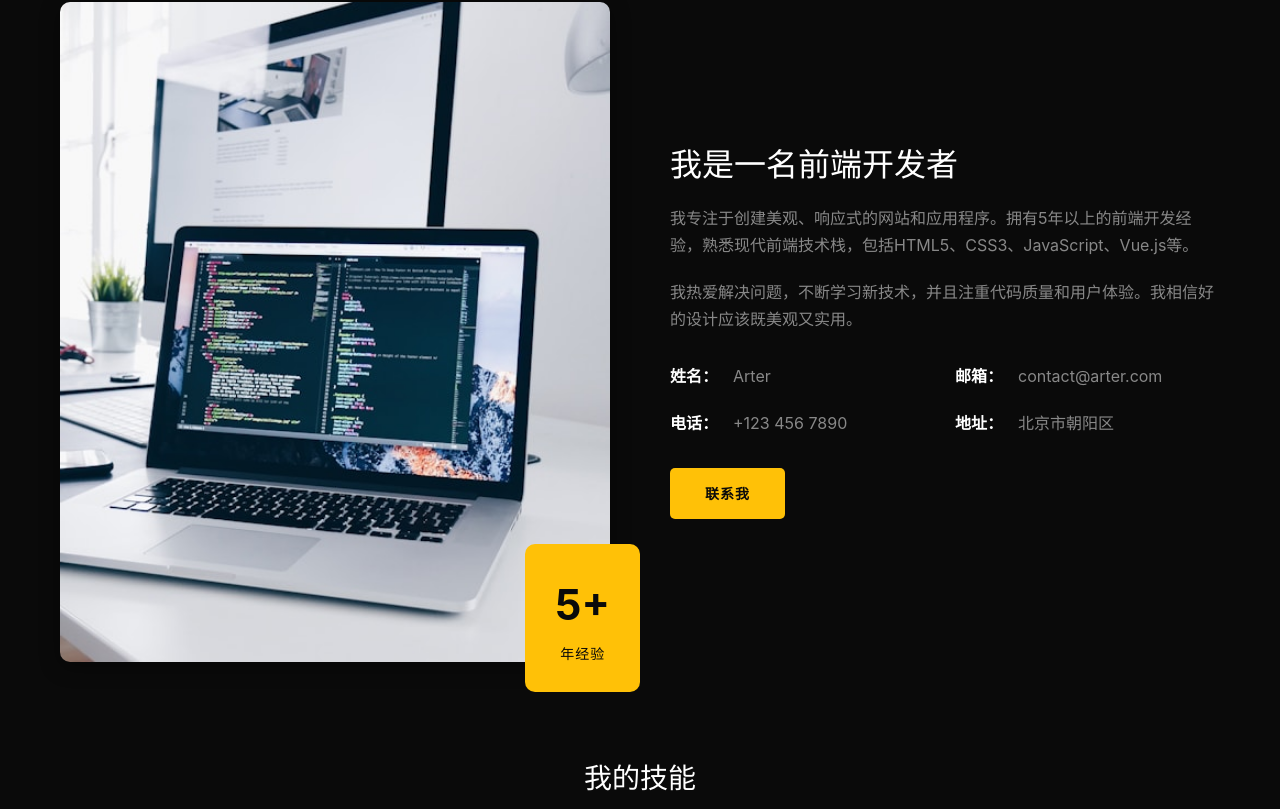
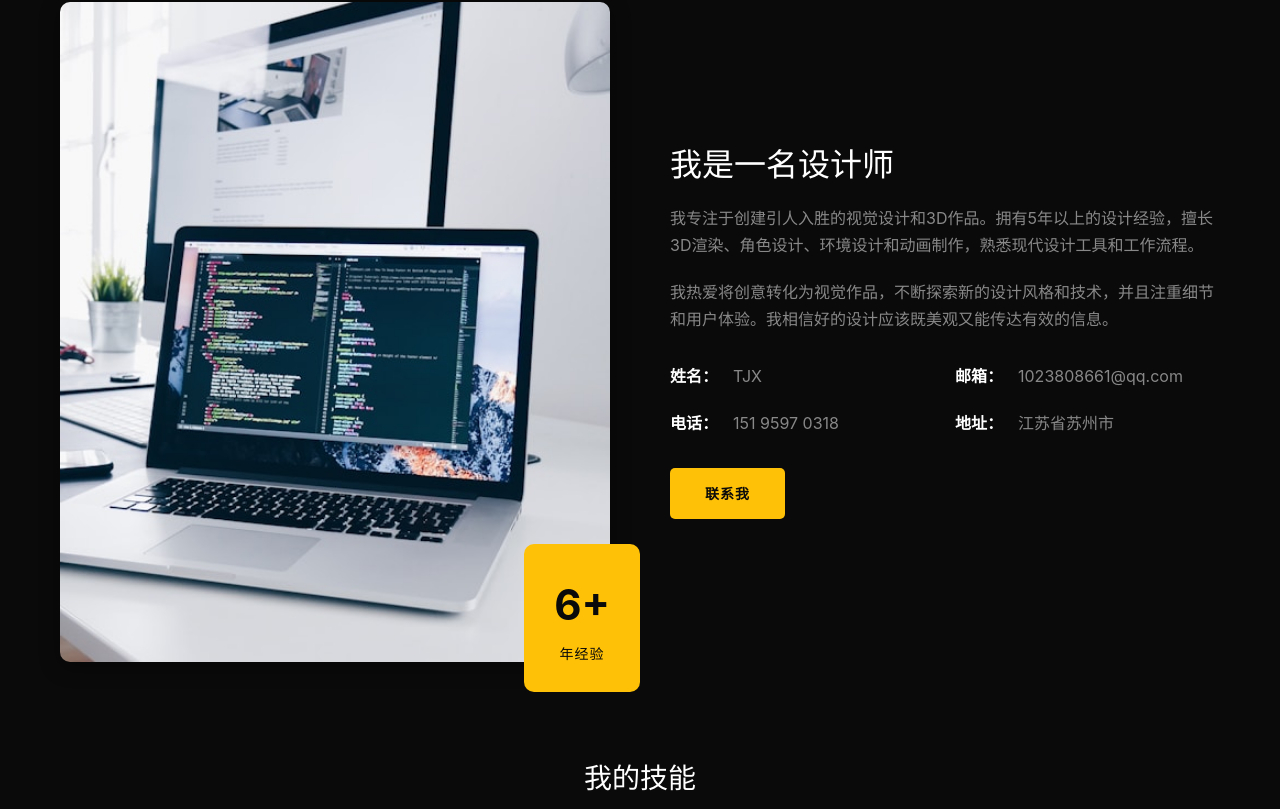
Before and after one commit to wwujunfeng/my-blog, a Vue app: page / in a window 1280 px wide. Shown: the part 1051-1860 px from the top of the page. Built offline with nearby package versions, Linux system fonts and the light colour scheme.

Commit message:
Update personal information

```diff
--- a/src/components/About.vue
+++ b/src/components/About.vue
@@ -9,34 +9,34 @@
         <div class="about-image animate-on-scroll">
           <img src="../assets/profile/about.jpg" alt="About Me">
           <div class="experience-badge">
-            <span class="number">5+</span>
+            <span class="number">6+</span>
             <span class="text">年经验</span>
           </div>
         </div>
         <div class="about-text animate-on-scroll">
-          <h3>我是一名前端开发者</h3>
+          <h3>我是一名设计师</h3>
           <p>
-            我专注于创建美观、响应式的网站和应用程序。拥有5年以上的前端开发经验，熟悉现代前端技术栈，包括HTML5、CSS3、JavaScript、Vue.js等。
+            我专注于创建引人入胜的视觉设计和3D作品。拥有5年以上的设计经验，擅长3D渲染、角色设计、环境设计和动画制作，熟悉现代设计工具和工作流程。
           </p>
           <p>
-            我热爱解决问题，不断学习新技术，并且注重代码质量和用户体验。我相信好的设计应该既美观又实用。
+            我热爱将创意转化为视觉作品，不断探索新的设计风格和技术，并且注重细节和用户体验。我相信好的设计应该既美观又能传达有效的信息。
           </p>
           <div class="about-info">
             <div class="info-item">
               <span class="label">姓名：</span>
-              <span class="value">Arter</span>
+              <span class="value">TJX</span>
             </div>
             <div class="info-item">
               <span class="label">邮箱：</span>
-              <span class="value">contact@arter.com</span>
+              <span class="value">1023808661@qq.com</span>
             </div>
             <div class="info-item">
               <span class="label">电话：</span>
-              <span class="value">+123 456 7890</span>
+              <span class="value">151 9597 0318</span>
             </div>
             <div class="info-item">
               <span class="label">地址：</span>
-              <span class="value">北京市朝阳区</span>
+              <span class="value">江苏省苏州市</span>
             </div>
           </div>
           <a href="#contact" class="btn btn-primary">联系我</a>
--- a/src/components/Contact.vue
+++ b/src/components/Contact.vue
@@ -18,7 +18,7 @@
               </div>
               <div class="contact-text">
                 <h4>地址</h4>
-                <p>北京市朝阳区</p>
+                <p>江苏省苏州市</p>
               </div>
             </div>
             <div class="contact-item">
@@ -27,7 +27,7 @@
               </div>
               <div class="contact-text">
                 <h4>邮箱</h4>
-                <p>contact@arter.com</p>
+                <p>1023808661@qq.com</p>
               </div>
             </div>
             <div class="contact-item">
@@ -36,7 +36,7 @@
               </div>
               <div class="contact-text">
                 <h4>电话</h4>
-                <p>+123 456 7890</p>
+                <p>151 9597 0318</p>
               </div>
             </div>
           </div>
```
